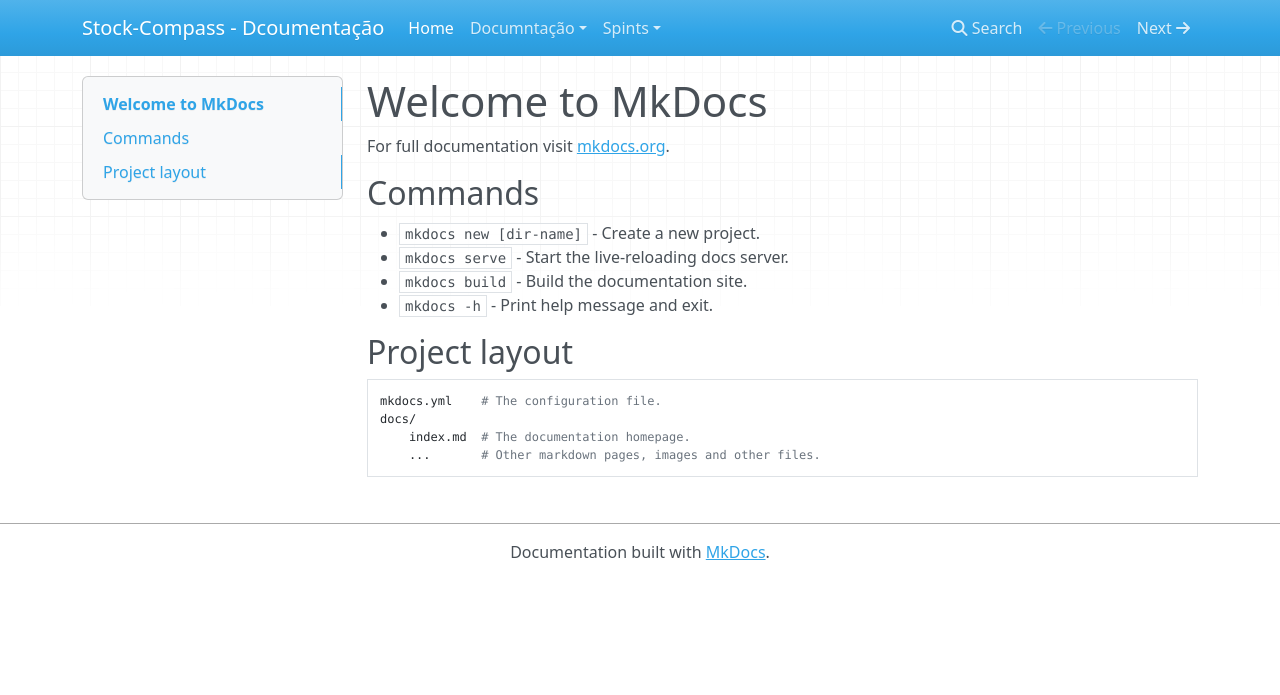
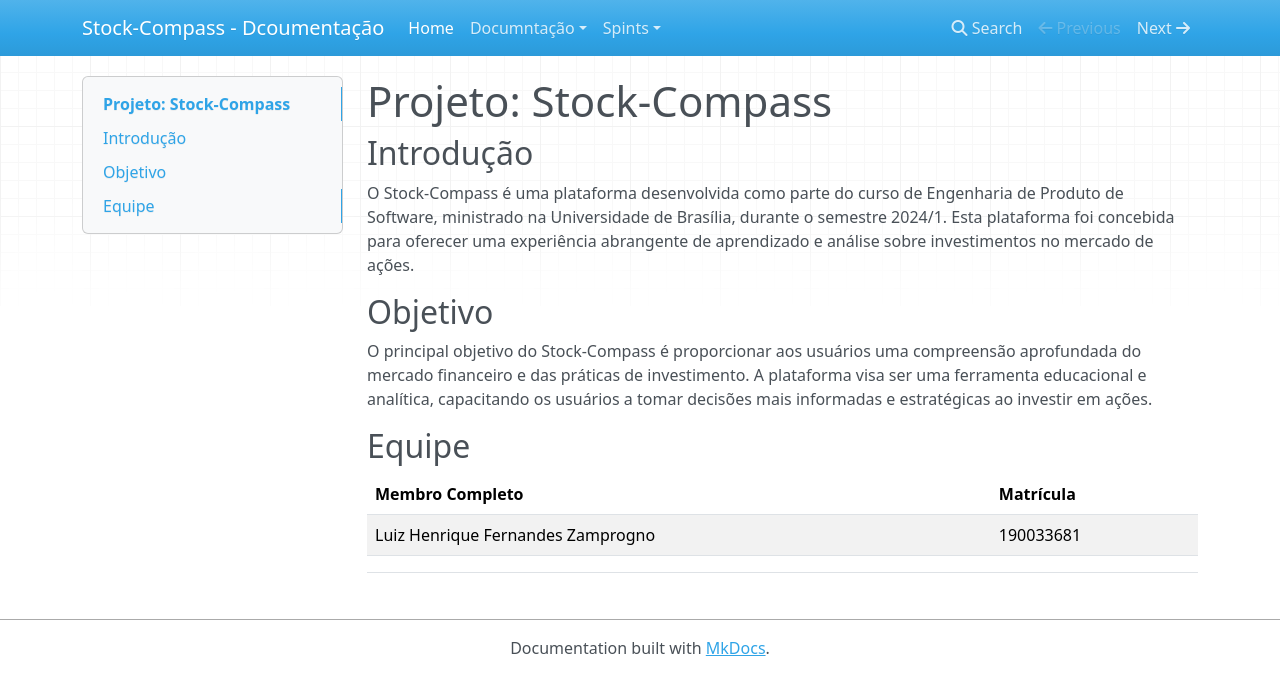
Before and after one commit to fga-eps-24-1-G6/2024.1-Stock-Compass-Docs, an MkDocs documentation site: the page built from docs/docs/index.md, in a window 1280 px wide. Shown: the top 695 px of the page. Built offline with MkDocs 1.6.1, drawn with Linux system fonts in a browser that asks for light colours; nearby versions of some CDN libraries.

Commit message:
Arrumando estrura geral, topico de metologia e primeiro deploy

```diff
--- a/docs/docs/index.md
+++ b/docs/docs/index.md
@@ -1,17 +1,16 @@
-# Welcome to MkDocs
+# Projeto: Stock-Compass
 
-For full documentation visit [mkdocs.org](https://www.mkdocs.org).
+## Introdução
 
-## Commands
+O Stock-Compass é uma plataforma desenvolvida como parte do curso de Engenharia de Produto de Software, ministrado na Universidade de Brasília, durante o semestre 2024/1. Esta plataforma foi concebida para oferecer uma experiência abrangente de aprendizado e análise sobre investimentos no mercado de ações.
 
-* `mkdocs new [dir-name]` - Create a new project.
-* `mkdocs serve` - Start the live-reloading docs server.
-* `mkdocs build` - Build the documentation site.
-* `mkdocs -h` - Print help message and exit.
+## Objetivo
 
-## Project layout
+O principal objetivo do Stock-Compass é proporcionar aos usuários uma compreensão aprofundada do mercado financeiro e das práticas de investimento. A plataforma visa ser uma ferramenta educacional e analítica, capacitando os usuários a tomar decisões mais informadas e estratégicas ao investir em ações.
 
-    mkdocs.yml    # The configuration file.
-    docs/
-        index.md  # The documentation homepage.
-        ...       # Other markdown pages, images and other files.
+## Equipe
+
+|           Membro Completo         |     Matrícula    |
+|-----------------------------------|------------------|
+| Luiz Henrique Fernandes Zamprogno |    190033681     |
+|                                   |                  |
```
